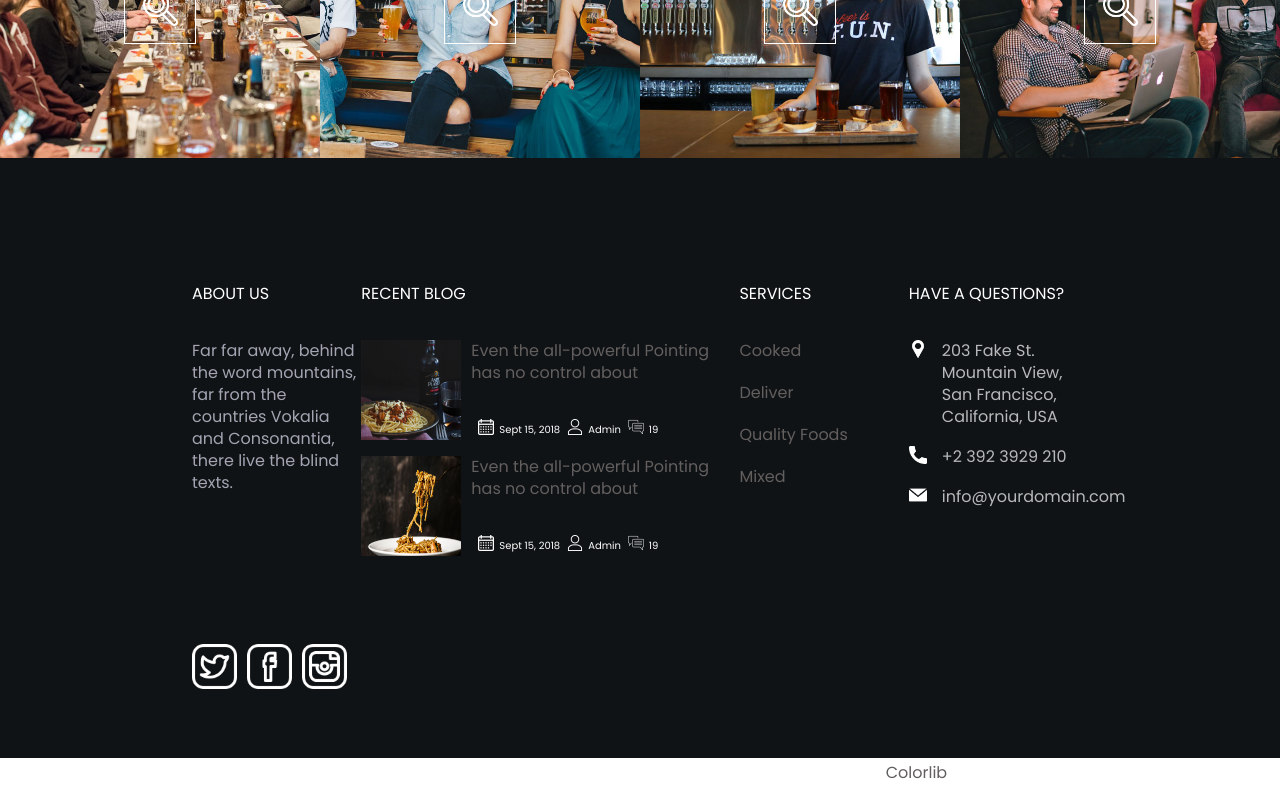
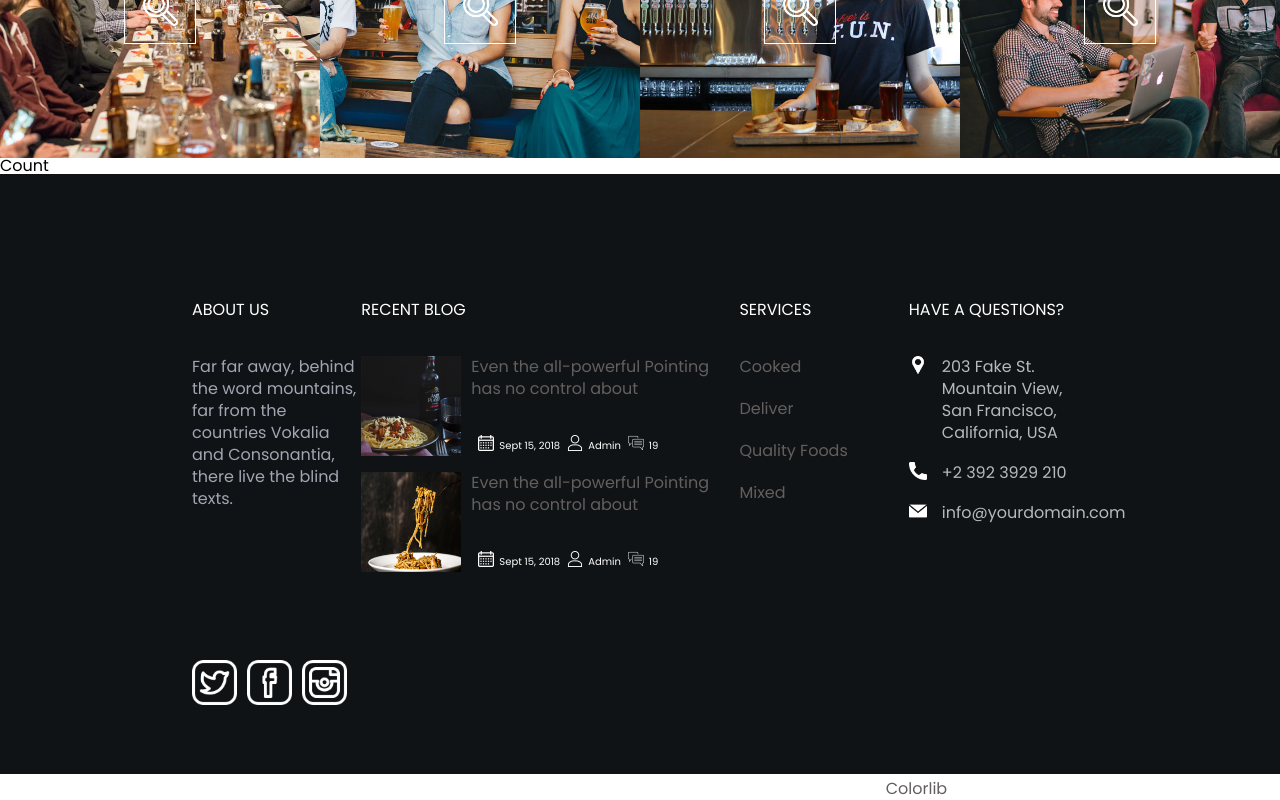
Before and after one commit to DmitryVoloshin/PizzaApp, a React (Create React App) app: page / in a window 1280 px wide. Shown: the part 4262-5062 px from the top of the page. Built offline with nearby package versions, Linux system fonts and the light colour scheme.

Commit message:
connect count

```diff
--- a/src/components/pages/main-page/main-page.js
+++ b/src/components/pages/main-page/main-page.js
@@ -7,6 +7,7 @@ import WelocomeBlock from '../reused-blocks/welcome-block';
 import ServiceBlock from '../reused-blocks/service-block';
 import MenuBlock from '../reused-blocks/menu-block';
 import FotoBlock from '../reused-blocks/foto-block';
+import CountBlock from '../reused-blocks/count-block';
 
 
 const MainPage = ( ) =>{
@@ -35,16 +36,17 @@ const MainPage = ( ) =>{
                 </div>
                 </div>
 
-                {/* Another blocks */}
+
 
         </div>
-
+        {/* Another blocks */}
 
         <ShortBlock/>
         <WelocomeBlock/>
         <ServiceBlock/>
         <MenuBlock/>
         <FotoBlock/>
+        <CountBlock/>
         </main>
     )
 }
--- a/src/components/pages/reused-blocks/count-block/count-block.js
+++ b/src/components/pages/reused-blocks/count-block/count-block.js
@@ -0,0 +1,11 @@
+import React from 'react';
+
+import './count-block.css'
+
+const CountBlock = ( ) =>{
+    return(
+        <div>Count</div>
+    )
+}
+
+export default CountBlock
--- a/src/components/pages/reused-blocks/count-block/index.js
+++ b/src/components/pages/reused-blocks/count-block/index.js
@@ -0,0 +1,3 @@
+import CountBlock from './count-block';
+
+export default CountBlock
--- a/src/components/pages/reused-blocks/foto-block/foto-block.css
+++ b/src/components/pages/reused-blocks/foto-block/foto-block.css
@@ -36,7 +36,7 @@
     display: flex;
     justify-content: center;
     align-items: center;
-    transition-duration: 400ms;
+    transition-duration: 300ms;
     transition-property: transform,background-color;
     /* visibility: hidden; */
 }
```
